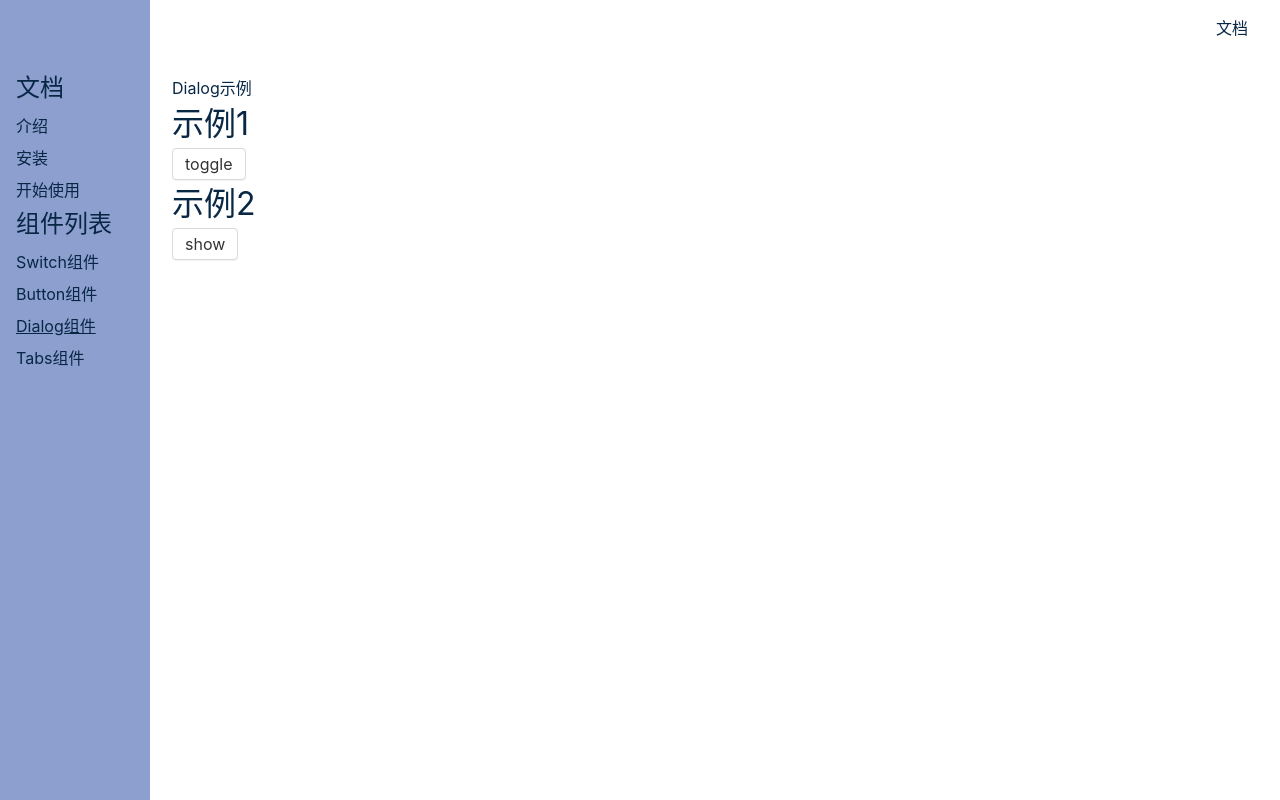
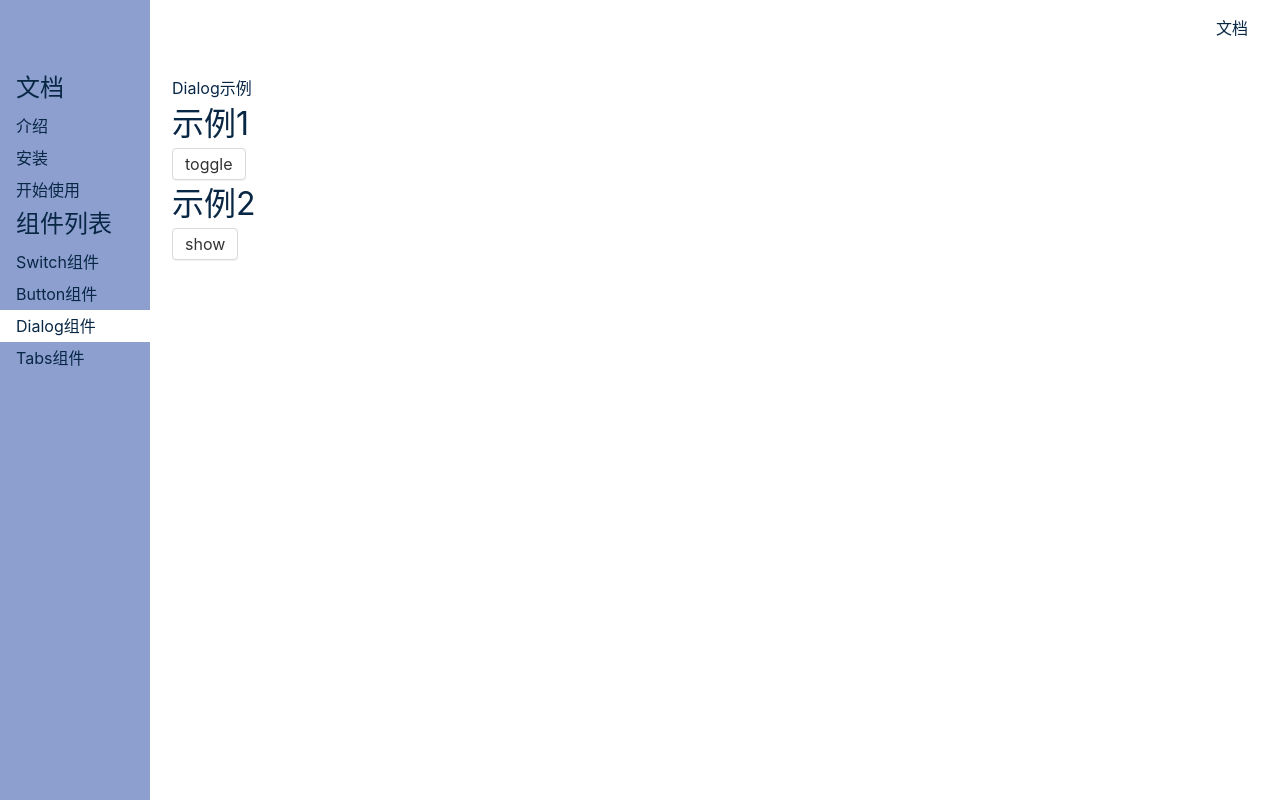
Before and after one commit to Rukakang/bobo-ui, a Vue app: page /#/doc/dialog in a window 1280 px wide. Built offline with nearby package versions, Linux system fonts and the light colour scheme.

Commit message:
复杂一点的高亮

```diff
--- a/src/views/Doc.vue
+++ b/src/views/Doc.vue
@@ -55,9 +55,7 @@ export default {
 </script>
 
 <style lang = "scss" scoped>
-.router-link-active{
-  text-decoration: underline;
-}
+
 .layout {
   display: flex;
   flex-direction: column;
@@ -86,25 +84,38 @@ export default {
   }
 }
 aside {
-  background: rgba(140,159,207,1);
+  background: rgba(140, 159, 207, 1);
   color: #082745;
   width: 150px;
-  padding: 16px;
+  padding: 16px 0;
   position: fixed;
   top: 0;
   left: 0;
   padding-top: 70px;
   height: 100%;
+
   > h2 {
     margin-bottom: 4px;
+    padding: 0 16px;
   }
+
   > ol {
     > li {
-      padding: 4px 0;
+      > a {
+        padding: 4px 16px;
+        display: block;
+        text-decoration: none;
+      }
+      .router-link-active{ //vue自己给router加的类
+        text-decoration: none;
+        background: white;
+      }
     }
   }
+
+  main {
+    overflow: auto;
+  }
 }
-main {
-  overflow: auto;
-}
+
 </style>
```
